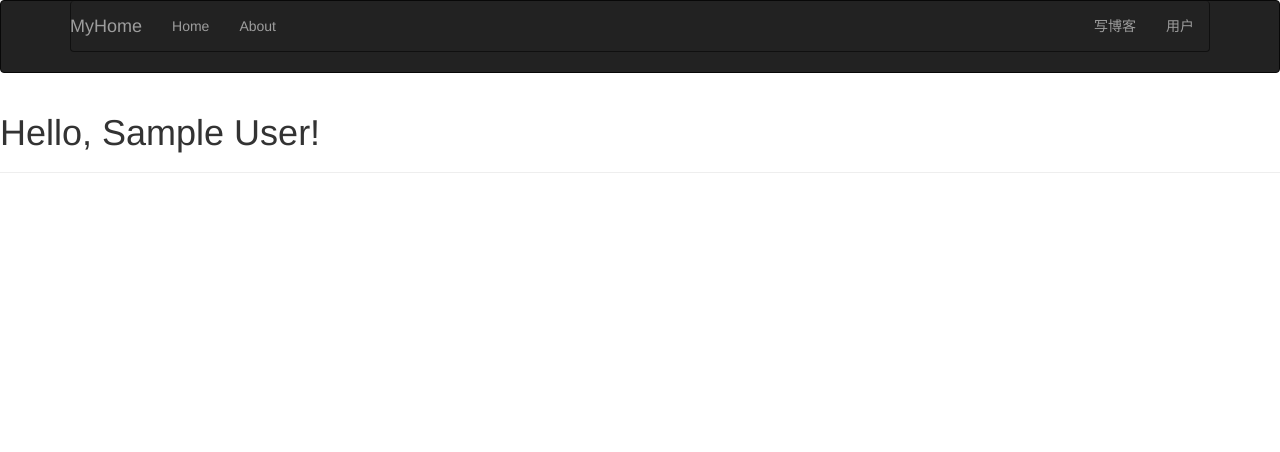
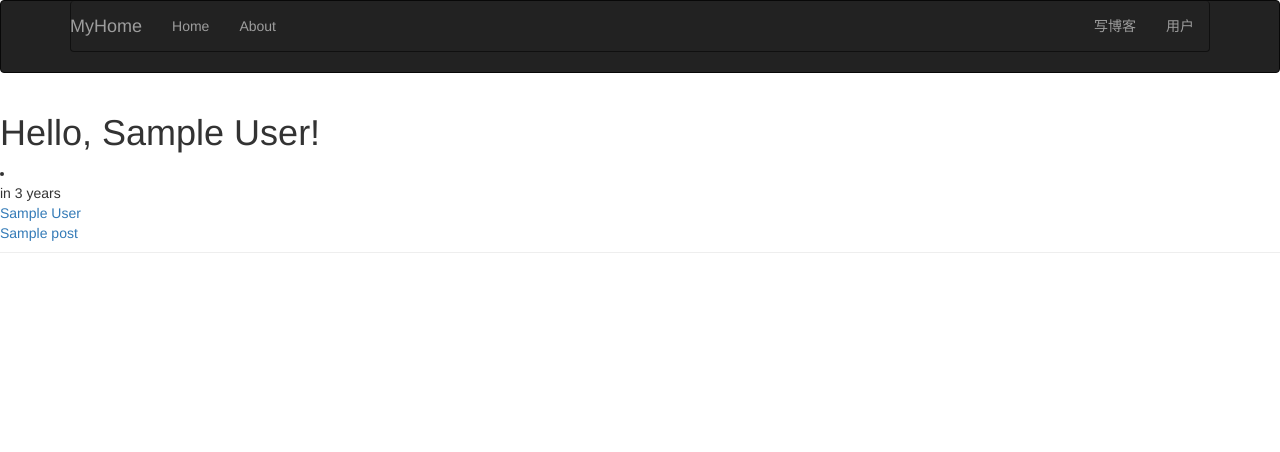
Before and after one commit to BlurtHeart/myflask, a Flask app: page / in a window 1280 px wide. Shown: the top 452 px of the page. Run offline with Flask 2, Linux system fonts and the light colour scheme; a user stored in the database is signed in; tables that the repository leaves empty hold one stand-in row (values such as "Sample post"); parts of the project's set-up code (start-up, migrations or seed data) failed here and were passed over; some libraries are stand-ins or nearby versions.

Commit message:
add post page and show posts in index page

```diff
--- a/app/__init__.py
+++ b/app/__init__.py
@@ -5,11 +5,13 @@ from datetime import timedelta
 from flask_sqlalchemy import SQLAlchemy
 from flask_bootstrap import Bootstrap
 from flask_mail import Mail
+from flask_moment import Moment
 from config.config import config
 
 bootstrap = Bootstrap()
 login_manager = LoginManager()
 mail = Mail()
+moment = Moment()
 login_manager.session_protection = 'strong'
 db = SQLAlchemy()
 
@@ -21,6 +23,7 @@ def create_app():
     # config['development'].init_app(app)
 
     mail.init_app(app)
+    moment.init_app(app)
     bootstrap.init_app(app)
     app.secret_key = 'you-will-never-guest-out'
     app.permanent_session_lifetime = timedelta(minutes=5)
--- a/app/base/base_views.py
+++ b/app/base/base_views.py
@@ -1,6 +1,6 @@
 from flask import Flask, redirect, url_for, render_template, current_app, request, flash
 from . import base
-from ..models import User
+from ..models import User, Post
 from .. import db
 from flask_login import login_user, logout_user, \
      login_required, current_user
@@ -29,7 +29,11 @@ def base_500(error):
 
 @base.route('/')
 def base_index():
-    return render_template('index.html')
+    posts = Post.query.all()
+    for post in posts:
+        print post.author.name, post.body, post.title
+    print 'posts:', posts
+    return render_template('index.html', posts=posts)
 
 @base.route('/login', methods=['POST', 'GET'])
 def base_login():
--- a/app/templates/index.html
+++ b/app/templates/index.html
@@ -3,5 +3,20 @@
 {% block page_content %}
 <div class="page-header">
     <h1>Hello, {% if current_user.is_authenticated %}{% if current_user.name %}{{ current_user.name }}{% else %}{{ current_user.email }}<a href="nickname/set">设置您的昵称</a>{% endif %}{% else %}Stranger{% endif %}!</h1>
+    {% if current_user.is_authenticated %}
+    	{% for post in posts %}
+    		<li class="posts">
+    			<div>
+    				<a href="{{ url_for('.base_profile', name=post.author.name) }}"></a>
+    			</div>
+    			<div>{{ moment(post.timestamp).fromNow() }}</div>
+    			<div>
+    				<a href="{{ url_for('.base_profile', name=post.author.name) }}">{{ post.author.name }}</a>
+    			</div>
+    			<div><a href="{{ url_for('api_v1.0.get_post_by_id', id=post.id) }}">{{ post.title }}</a></div>
+    		</li>
+    	{% endfor %}
+    {% else %}
+    {% endif %}
 </div>
 {% endblock %}
```
Also changed, not shown: app/api_1_0/views.py (+6 -1 lines), app/templates/editpost.html (added, +29 -0 lines), app/templates/post.html (+4 -23 lines).
